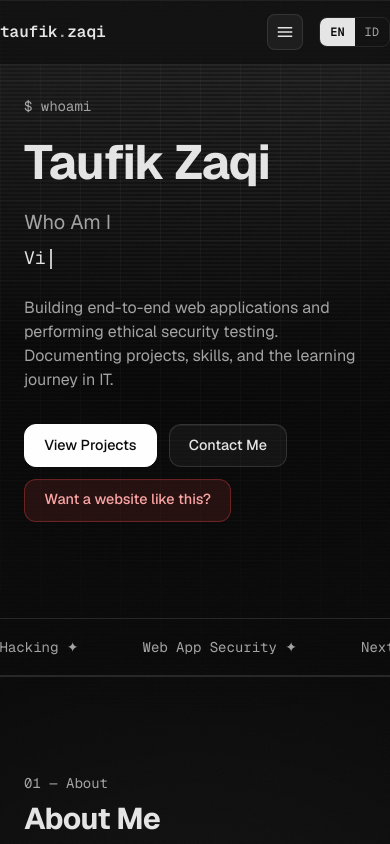
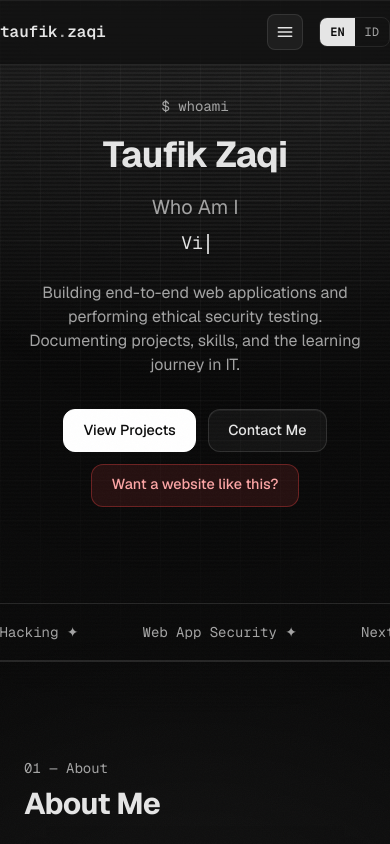
Before and after one commit to zyk-ishere/zyk-portofolio, a Next.js app: page / in a window 390 px wide. Shown: the top 844 px of the page. Built offline with nearby package versions, Linux system fonts and the light colour scheme.

Commit message:
style(hero): center hero and reduce name size on mobile

```diff
--- a/src/components/portfolio-page.tsx
+++ b/src/components/portfolio-page.tsx
@@ -105,11 +105,11 @@ export function PortfolioPage({
 
       {/* HERO */}
       <section id="home" className="section pt-32 reveal">
-        <div className="container">
+        <div className="container text-center md:text-left">
           <p className="mono text-sm text-muted mb-4 hero-sub">
             {content.hero.whoami}
           </p>
-          <h1 className="text-5xl md:text-7xl font-bold leading-tight hero-title">
+          <h1 className="text-4xl sm:text-5xl md:text-7xl font-bold leading-tight hero-title">
             {content.hero.name}
           </h1>
           <p className="text-xl md:text-2xl text-muted mt-4 hero-sub">
@@ -118,10 +118,10 @@ export function PortfolioPage({
           <p className="text-lg md:text-xl mt-2 hero-sub mono">
             <TypingText texts={content.hero.roles} />
           </p>
-          <p className="mt-6 max-w-2xl text-muted hero-desc">
+          <p className="mt-6 max-w-2xl text-muted hero-desc mx-auto md:mx-0">
             {content.hero.desc}
           </p>
-          <div className="mt-8 flex flex-wrap gap-3 hero-cta">
+          <div className="mt-8 flex flex-wrap gap-3 hero-cta justify-center md:justify-start">
             <a href="#projects" className="btn btn-primary">
               {content.hero.primaryCta}
             </a>
```
